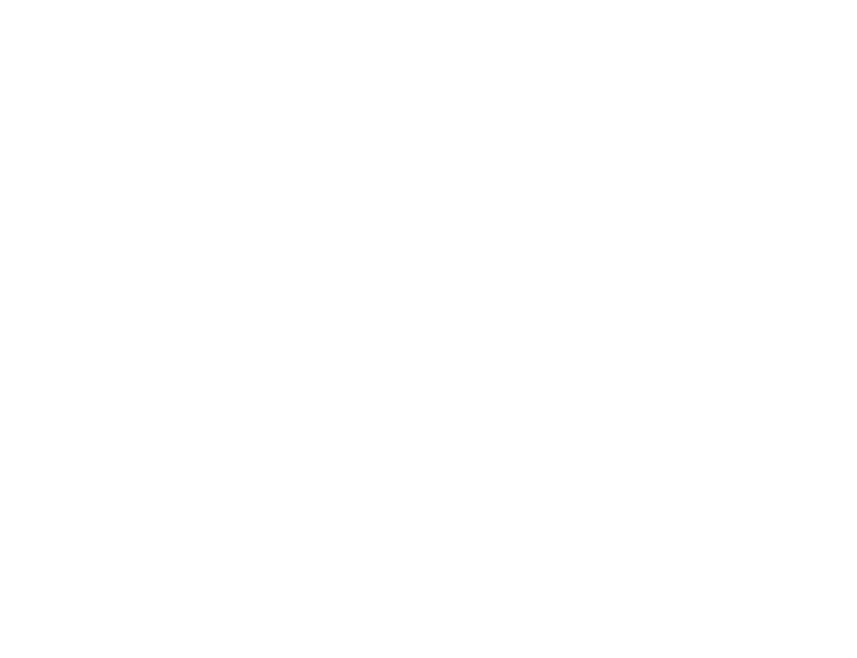
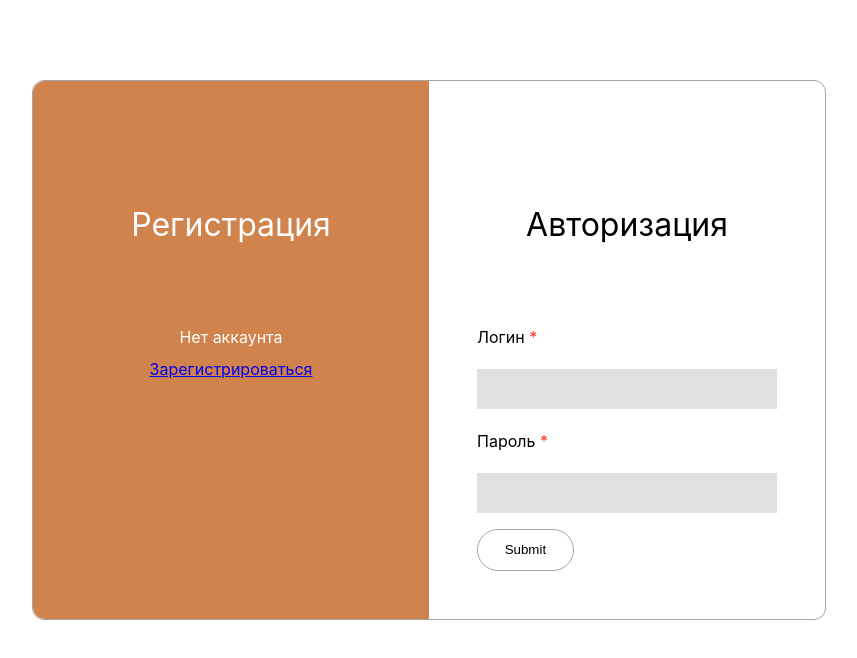
Before and after one commit to Annddreyy/magazine, a React (Create React App) app: page /login in a window 1280 px wide. Before the commit this address had no page. Shown: the top 658 px of the page, without its empty margins (211-1068 px from the left). Built offline with nearby package versions, Linux system fonts and the light colour scheme.

Commit message:
feat: add login form

```diff
--- a/package.json
+++ b/package.json
@@ -13,6 +13,7 @@
     "react-router-dom": "^7.5.2",
     "react-scripts": "5.0.1",
     "redux": "^5.0.1",
+    "redux-form": "^8.3.10",
     "redux-thunk": "^3.1.0",
     "web-vitals": "^2.1.4"
   },
--- a/src/App.jsx
+++ b/src/App.jsx
@@ -7,6 +7,7 @@
 import Reviews from './pages/Reviews';
 import Bin from './pages/Bin';
 import Favority from './pages/Favority';
+import Login from './pages/Login';
 
 function App() {
     return (
@@ -18,6 +19,7 @@
             <Route path='/reviews' element={ <Reviews /> } />
             <Route path='/bin' element={ <Bin /> } />
             <Route path='/favorites' element={ <Favority /> } />
+            <Route path='/login' element={ <Login /> } />
         </Routes>
     )
 }
--- /dev/null
+++ b/src/components/Pages/LoginPage/LoginForm/LoginForm.jsx
@@ -0,0 +1,27 @@
+import { NavLink } from "react-router-dom";
+import Input from "../../../common/FormElements/Input/Input";
+import classes from './LoginForm.module.css';
+
+const LoginForm = () => {
+    return (
+        <div className={ classes.form }>
+            <div className={ classes.left }>
+                <h2>Регистрация</h2>
+                <p>Нет аккаунта</p>
+                <NavLink to={'/registration'}>Зарегистрироваться</NavLink>
+            </div>
+            <div>
+                <h2>Авторизация</h2>
+                <form action="" method="get" className={ classes.items }>
+                    <label htmlFor='login'>Логин <span className={ classes.redStar }>*</span></label>
+                    <Input type='text' />
+                    <label htmlFor='password'>Пароль <span className={ classes.redStar }>*</span></label>
+                    <Input type='password' />
+                    <Input type='submit' />
+                </form>
+            </div>
+        </div>
+    )
+};
+
+export default LoginForm;
--- /dev/null
+++ b/src/components/Pages/LoginPage/LoginForm/LoginForm.module.css
@@ -0,0 +1,32 @@
+.form {
+    display: grid;
+    margin: auto;
+    width: max-content;
+    margin-top: 5em;
+    border-radius: 12px;
+    border: 1px solid var(--light-gray);
+    grid-template-columns: repeat(2, 1fr);
+}
+
+.form > * {
+    display: flex;
+    flex-direction: column;
+    align-items: center;
+    padding: 3em 3em;
+    border-radius: 12px 0 0 12px;
+}
+
+.left {
+    background-color: var(--dark-orange);
+    color: var(--white);
+}
+
+.items {
+    display: flex;
+    flex-direction: column;
+    gap: 1em;
+}
+
+.redStar {
+    color: var(--red);
+}
--- /dev/null
+++ b/src/components/common/FormElements/Input/Input.jsx
@@ -0,0 +1,9 @@
+import classes from './Input.module.css';
+
+const Input = ({ type }) => {
+    return (
+        <input type={type} className={ classes.input } />
+    )
+};
+
+export default Input;
--- /dev/null
+++ b/src/components/common/FormElements/Input/Input.module.css
@@ -0,0 +1,15 @@
+.input {
+    padding: 0.5em 1em;
+    background-color: var(--medium-gray);
+    border: none;
+    outline: none;
+    width: 300px;
+}
+
+.input[type="submit"] {
+    background-color: transparent;
+    border-radius: 100px;
+    width: max-content;
+    border: 1px solid var(--light-gray);
+    padding: 0.5em 2em;
+}
--- a/src/index.css
+++ b/src/index.css
@@ -81,6 +81,12 @@
     initial-value: #272727;
 }
 
+@property --medium-gray {
+    syntax: "<color>";
+    inherits: true;
+    initial-value: #E0E0E0;
+}
+
 @property --light-gray {
     syntax: "<color>";
     inherits: true;
@@ -96,5 +102,6 @@
     --purple: #a633ff;
     --beige: #FFE2CE;
     --dark-gray: #272727;
+    --medium-gray: #E0E0E0;
     --light-gray: #a6a6a6;
 }
--- /dev/null
+++ b/src/pages/Login.jsx
@@ -0,0 +1,11 @@
+import LoginForm from "../components/Pages/LoginPage/LoginForm/LoginForm";
+
+const Login = () => {
+    return (
+        <div>
+            <LoginForm />
+        </div>
+    )
+};
+
+export default Login;
```
Also changed, not shown: 1 other file (tests, documents, lock files or other folders).
